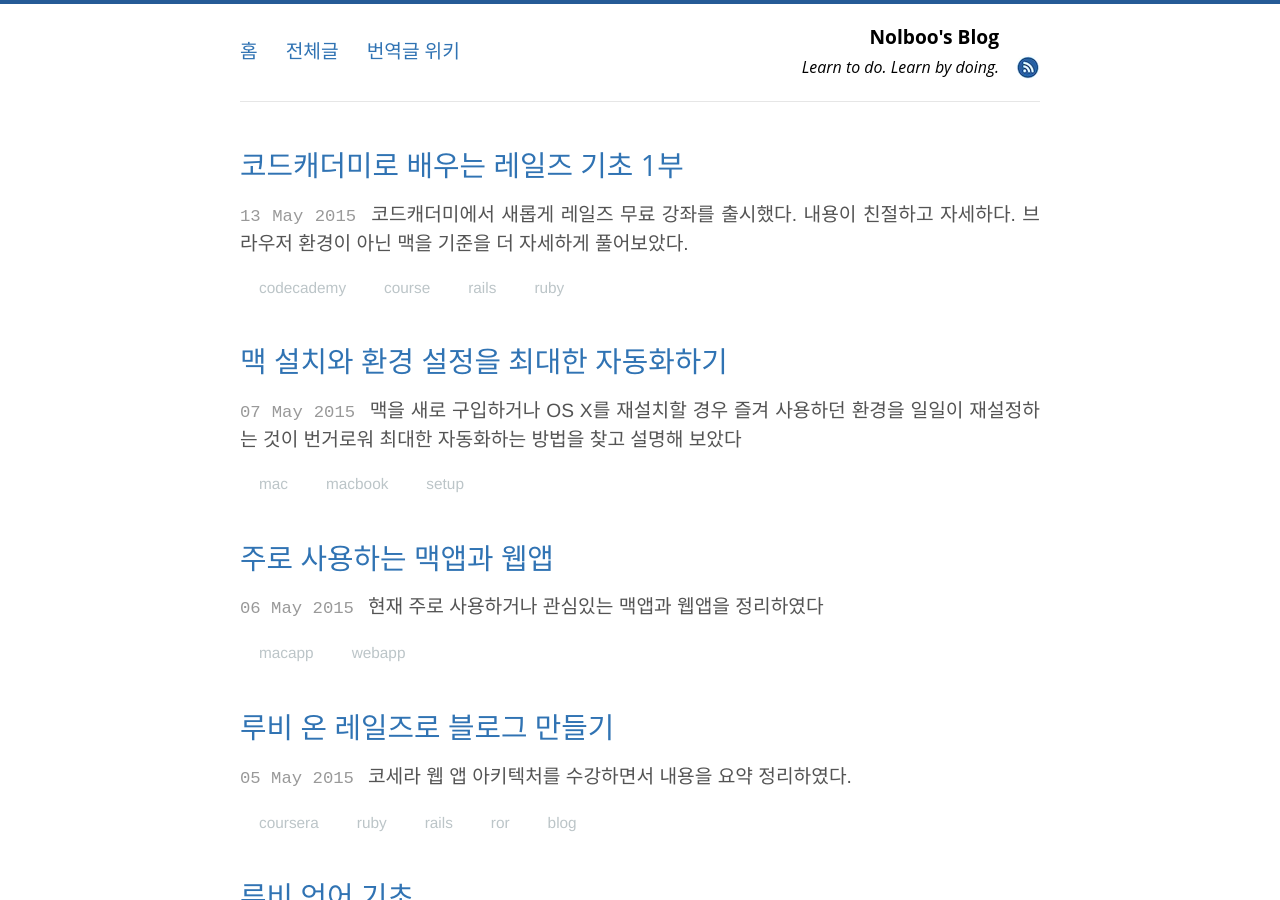
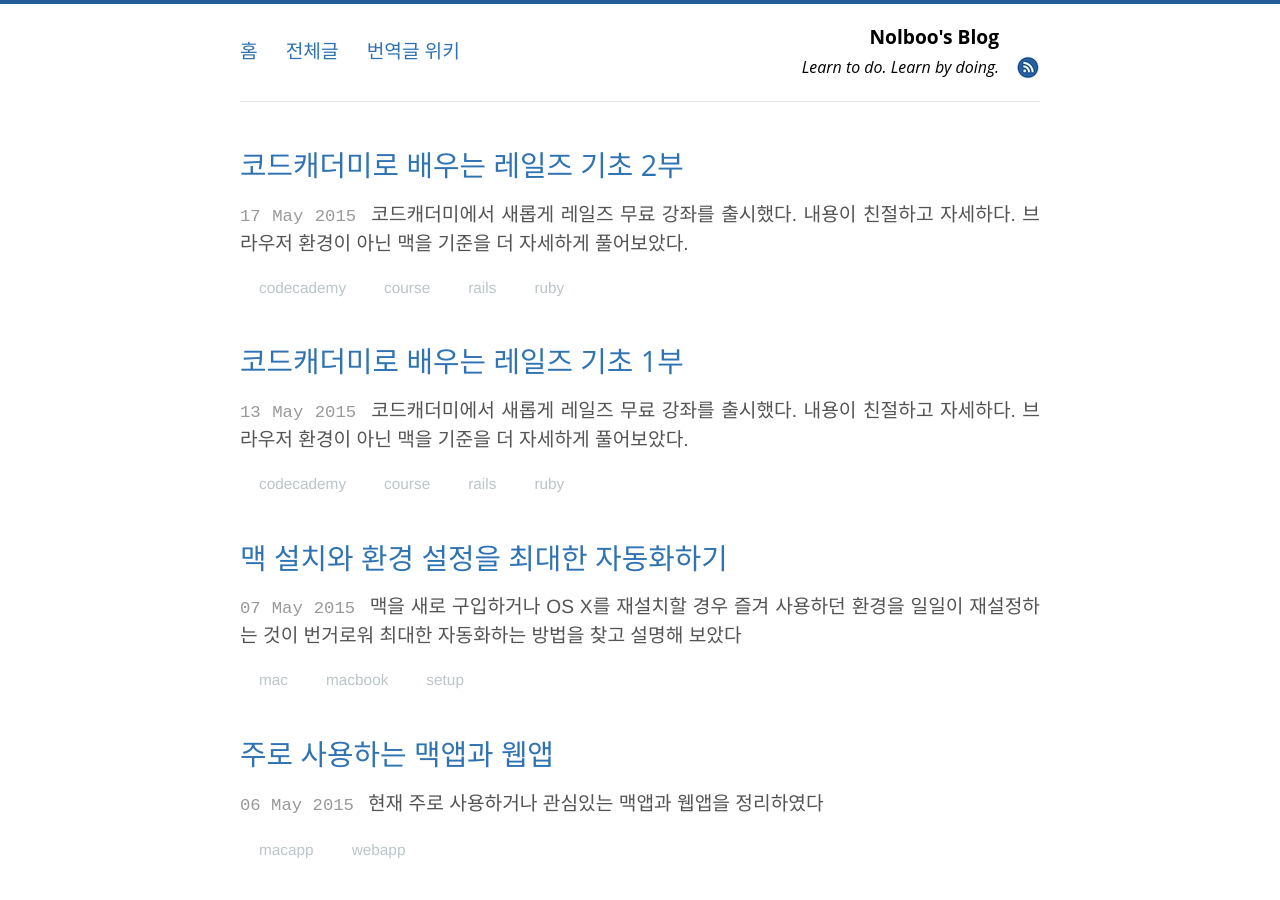
Before and after one commit to nolboo/nolboo.github.io, a Jekyll site: the page built from index.html, in a window 1280 px wide and 900 px high. Built offline with Jekyll 4.4.1, drawn with Linux system fonts in a browser that asks for light colours; Markdown is read by kramdown in place of the engine named in the settings; the list of posts is cut into pages by our own code; some of the changed text lies outside the part shown.

Commit message:
Post rails codecademy 2

````diff
--- a/_posts/2015-05-13-rails-codecademy.md
+++ b/_posts/2015-05-13-rails-codecademy.md
@@ -9,6 +9,8 @@ tags: [codecademy, course, rails, ruby]
 코드캐더미 강좌는 볼 때마다 친절하게 잘 짜여져 있다는 생각이 든다. 레일즈 기초 강좌도 앞서 포스팅한 코세라 강좌인 [루비 온 레일즈로 블로그 만들기](http://nolboo.github.io/blog/2015/05/05/web-application-architecture/)를 들을 때 이해하지 못한(들을 때는 이해한 듯 했지만;;) 부분까지 잘 설명해준다. 이에 필받아서 [Learn Ruby on Rails | Codecademy](http://www.codecademy.com/learn/learn-rails) 강좌를 오프라인에서도 따라할 수 있게 좀 더 자세하게 풀어서 설명한다.
 
 루비를 모른다면 [Ruby | Codecademy](http://www.codecademy.com/tracks/ruby)를 먼저 하길 권한다.
+
+코드캐더미에서는 모든 것이 웹브라우저에서 인터렉티브하게 진행되기 때문에 레일즈의 설치와 기본 디렉토리 구조는 [루비 온 레일즈로 블로그 만들기](http://nolboo.github.io/blog/2015/05/05/web-application-architecture/)의 "루비온 레일즈 설치" 부분을 참조하는 것으로 대치한다.
 
 ## MySite
 
@@ -36,7 +38,7 @@ tags: [codecademy, course, rails, ruby]
 5. 뷰는 HTML 페이지를 렌더링한다.
 6. 컨트롤러가 사용자가 보고 있는 브라우저에 HTML을 다시 보낸다.
 
-request/response cycle을 보려면 레일즈앱을 만드는 세 부분이 필요하다: 컨트롤러, 루트, 뷰
+request/response cycle을 보려면 레일즈앱을 만드는 세 부분이 필요하다: 컨트롤러, 라우트, 뷰
 
 먼저 컨트롤러를 만들자.
 
@@ -59,18 +61,18 @@ end
 
 ### Route
 
-이제 컨트롤러를 가졌으니, request/response cycle의 두 번째 부분으로 넘어가서 루트를 만들자.
+이제 컨트롤러를 가졌으니, request/response cycle의 두 번째 부분으로 넘어가서 라우트를 만들자.
 `config/routes.rb` 파일을 열고 다음을 추가한다:
 
 ```ruby
 get 'welcome' => 'pages#home'
 ```
 
-이제 `http://localhost:3000/welcome` 방문했을 때 위의 루트가 레일즈에게 `Pages` 컨트롤러의 `home` 액션으로 이 요청을 보내라고 말한다.
+이제 `http://localhost:3000/welcome` 방문했을 때 위의 라우트가 레일즈에게 `Pages` 컨트롤러의 `home` 액션으로 이 요청을 보내라고 말한다.
 
 ### View
 
-컨트롤러와 루트를 가졌으니, request/response cycle의 세 번째 부분으로 넘어가서 뷰를 만들자. `app/views/pages/home.html.erb`을 만들고 다음 HTML을 입력한다. 자신의 이름으로 채워라.
+컨트롤러와 라우트를 가졌으니, request/response cycle의 세 번째 부분으로 넘어가서 뷰를 만들자. `app/views/pages/home.html.erb`을 만들고 다음 HTML을 입력한다. 자신의 이름으로 채워라.
 
 ```html
 <div class="main">
@@ -91,11 +93,11 @@ get 'welcome' => 'pages#home'
 
 1. 새 레일즈 앱을 제너레이트한다.
 2. 컨트롤러를 제너레이트하고 액션을 추가한다.
-3. 루트를 만들고 컨트롤러 액션에 URL을 매핑한다.
+3. 라우트를 만들고 컨트롤러 액션에 URL을 매핑한다.
 4. HTML, CSS로 뷰를 만든다.
 5. 로컬 웹서버를 실행하고 브라우저에서 앱을 미리보기한다.
 
-정적`static` 페이지를 가진 레일즈앱을 만들었으며, 컨트롤러, 루트, 뷰를 사용하였다. 정적 페이지를 가진 레이즈 앱은 모든 사용자가 같은 화면을 보게 된다.
+정적`static` 페이지를 가진 레일즈앱을 만들었으며, 컨트롤러, 라우트, 뷰를 사용하였다. 정적 페이지를 가진 레이즈 앱은 모든 사용자가 같은 화면을 보게 된다.
 
 * 전체 소스를 [깃허브 저장소](https://github.com/nolboo/rails-codecademy-static)에 올려놓았다.
 
@@ -121,7 +123,7 @@ get 'welcome' => 'pages#home'
 
 MessengerApp이라는 레일즈 앱을 만들었다.
 
-[Request-Response Cycle II](http://www.codecademy.com/articles/request-response-cycle-dynamic)를 보라. 레일즈을 만드는 네 부분이 필요하다 - 모델, 루트, 컨트롤러, 뷰
+[Request-Response Cycle II](http://www.codecademy.com/articles/request-response-cycle-dynamic)를 보라. 레일즈을 만드는 네 부분이 필요하다 - 모델, 라우트, 컨트롤러, 뷰
 
 ### Model
 
@@ -175,13 +177,13 @@ m2 = Message.create(content: "Let's meet there!")
 
 ### Controller
 
-이제 모델을 가졌으니 request/response cycle의 두번째와 세번째 부분으로 넘어가서 컨트롤러와 루트를 만들자.
+이제 모델을 가졌으니 request/response cycle의 두번째와 세번째 부분으로 넘어가서 컨트롤러와 라우트를 만들자.
 
 <pre class="terminal">
     rails generate controller Messages
 </pre>
 
-`config/routes.rb` 파일을 열고 다음을 추가하여 `/messages` URL을 Messages 컨트롤러의 `index` 액션에 매핑하는 루트를 만든다:
+`config/routes.rb` 파일을 열고 다음을 추가하여 `/messages` URL을 Messages 컨트롤러의 `index` 액션에 매핑하는 라우트를 만든다:
 
 ```ruby
 get '/messages' => 'messages#index'
@@ -197,7 +199,7 @@ end
 
 Messages 컨트롤러의 액션명을 `index`로 한 이유는? [Standard Controller Actions](http://www.codecademy.com/articles/standard-controller-actions)를 참조하라. 레일즈는 데이터를 일반적으로 조작하기 위한 7가지의 표준 컨트롤러 액션을 제공한다.(`index`, `show`, `new`, `create`, `edit`, `update`, `destroy`) 여기서는 모든 메시지의 목록을 보여주길 원해서 `index` 액션을 사용했다.
 
-이제 사용자가 `http://localhost:3000/messages`를 방문하면 루트 파일은 이 요청을 Messages 컨트롤러의 `index` 액션으로 매핑한다. `index` 액션은 데이터베이스의 모든 메시지를 가져와 `@messages` 변수에 저장한다.
+이제 사용자가 `http://localhost:3000/messages`를 방문하면 라우트 파일은 이 요청을 Messages 컨트롤러의 `index` 액션으로 매핑한다. `index` 액션은 데이터베이스의 모든 메시지를 가져와 `@messages` 변수에 저장한다.
 
 ### View
 
@@ -242,7 +244,7 @@ Messages 컨트롤러의 액션명을 `index`로 한 이유는? [Standard Contro
 
 지금까지 메시지를 데이터베이스에서 로드하고 뷰에서 보여주었다. 그럼 어떻게 새로운 메시지를 만들고 그것을 데이터베이스에 저장할까? [Standard Controller Actions](http://www.codecademy.com/articles/standard-controller-actions)를 참조하면, `new`와 `create` 액션을 사용할 필요가 있다.
 
-루트 파일 `config/routes.rb`에 `message/new` 요청을 Message 컨트롤러의 `new` 액션과 매핑하는 루트를 만들어 준다:
+라우트 파일 `config/routes.rb`에 `message/new` 요청을 Message 컨트롤러의 `new` 액션과 매핑하는 라우트를 만들어 준다:
 
 ```ruby
 get '/messages/new' => 'messages#new'
@@ -256,7 +258,7 @@ def new
 end
 ```
 
-루트 파일 `config/routes.rb`에 다음 루트를 추가하여 Messages 컨트롤러의 `create` 액션에 요청을 매핑한다.
+라우트 파일 `config/routes.rb`에 다음 라우트를 추가하여 Messages 컨트롤러의 `create` 액션에 요청을 매핑한다.
 
 ```ruby
 post 'messages' => 'messages#create'
--- /dev/null
+++ b/_posts/2015-05-17-rails-codecademy-2.md
@@ -0,0 +1,294 @@
+---
+layout: post
+title: "코드캐더미로 배우는 레일즈 기초 2부"
+description: "코드캐더미에서 새롭게 레일즈 무료 강좌를 출시했다. 내용이 친절하고 자세하다. 브라우저 환경이 아닌 맥을 기준을 더 자세하게 풀어보았다."
+category: blog
+tags: [codecademy, course, rails, ruby]
+---
+
+[코드캐더미로 배우는 레일즈 기초 1부](http://nolboo.github.io/blog/2015/05/13/rails-codecademy/)에 이어서 두 개의 모델을 가진 TravelApp을 만들어본다.
+
+## TravelApp
+
+한 가지 종류 이상의 데이터를 가진 앱을 만들고 싶을 때 다른 컬럼을 갖기 때문에 하나의 모델로 기술하기에는 혼란스러울 수 있다. 대신 두 개 이상의 모델로 기술할 수 있다.
+
+새로운 TravelApp앱을 만든다:
+
+<pre class="terminal">
+    rails new TravelApp
+    cd TravelApp
+</pre>
+
+### Model
+
+Tag와 Destination이라는 두 개의 모델을 만든다:
+
+<pre class="terminal">
+    rails generate model Tag
+    rails generate model Destination
+</pre>
+
+두 개의 모델 사이의 관계를 정의한다.
+
+`app/models/tag.rb`에:
+
+```ruby
+    has_many :destination
+```
+
+`app/models/destination.rb`에
+
+```ruby
+    belongs_to :tag
+```
+
+`has_many`/`belongs_to` 쌍은 일대다 관계를 정의하기 위해 자주 쓰인다. 몇 가지를 예로 들면:
+
+- a Library has many Books; a Book belongs to a Library : 책과 도서관
+- an Album has many Photos; a Photo belongs to an Album : 사진과 앨범
+- a Store has many Products; a Product belongs to a Store : 상품과 상점
+
+`db/migrate` 안의 tags 테이블에 `title`과 `image`란 string 컬럼들을 추가한다:
+
+```ruby
+    t.string :title
+    t.string :image
+```
+
+destinations 테이블에 `name`, `image`, `descripton`이란 string 컬럼을 추가하고,
+tags 테이블에 foreign key pointing을 추가하기위해 `t.references :tag`를 추가한다:
+
+```ruby
+    t.string :name
+    t.string :image
+    t.string :description
+    t.references :tag
+```
+
+<pre class="terminal">
+    rake db:migrate
+</pre>
+
+`db/seeds.rb`에 [데이터를 입력]()한다.
+
+<pre class="terminal">
+    rake db:seed
+</pre>
+
+### controller, route, view
+
+`Tags` 컨트롤러를 제너레이트한다.
+
+<pre class="terminal">
+    rails generate controller Tags
+</pre>
+
+`config/routes.rb`에 `/tags` 요청을 `Tags` 컨트롤러의 `index` 액션에 매핑하는 새로운 라우트를 추가한다:
+
+```ruby
+    get '/tags' => 'tags#index'
+```
+
+`app/controllers/messages_controller.rb`에 모든 태그 목록을 보여주는 `index` 액션을 추가한다:
+
+```ruby
+    def index
+        @tags = Tag.all
+    end
+```
+
+뷰를 만들기 위해서 `app/views/tags/index.html.erb`를 만들고, 다음을 입력한다:
+
+```html
+<div class="header">
+  <div class="container">
+    <img src="http://s3.amazonaws.com/codecademy-content/courses/learn-rails/img/logo-1tm.svg" width="80">
+    <h1>BokenjiKan</h1>
+  </div>
+</div>
+
+<div class="tags">
+  <div class="container">
+    <div class="cards row">
+      <% @tags.each do |t| %>
+      <div class="card col-xs-4">
+        <%= image_tag t.image %>
+        <h2><%= t.title %></h2>
+        <%= link_to "Learn more", tag_path(t) %>
+      </div>
+      <% end %>
+    </div>
+  </div>
+</div>
+```
+
+`app/assets/stylesheets/application.css`에 CSS를 입력한다:[github]()
+
+이제 `http://localhost:8000/tags`을 방문해서 TravelApp에 웹페이지를 요청한다.
+
+![](https://c1.staticflickr.com/9/8742/17537708420_0e2dfb0165_b.jpg)
+
+이제 특정 태그를 보여주는 액션을 추가해보자. [7가지 표준 컨트롤러 액션 문서](http://www.codecademy.com/articles/standard-controller-actions)를 참조하고, 라우트 화일에 다음 라우트를 추가한다:
+
+```ruby
+get '/tags/:id' => 'tags#show', as: :tag
+```
+
+**이 라우트를 "tag"라고 부르기 위해 `as:`를 사용하였다.**
+
+`app/views/tags/show.html.erb`을 만든다:
+
+```html
+<div class="header">
+  <div class="container">
+    <img src="http://s3.amazonaws.com/codecademy-content/courses/learn-rails/img/logo-1tm.svg" width="80">
+    <h1>BokenjiKan</h1>
+  </div>
+</div>
+
+<div class="tag">
+  <div class="container">
+    <h2><%= @tag.title %></h2>
+
+    <div class="cards row">
+      <% @destinations.each do |d| %>
+      <div class="card col-xs-4">
+        <%= image_tag d.image %>
+        <h2><%= d.name %></h2>
+        <p><%= d.description %></p>
+      </div>
+      <% end %>
+    </div>
+
+  </div>
+</div>
+```
+
+`app/views/tags/index.html.erb`에 다음을 추가한다:
+
+```html
+<%= link_to "Learn more", tag_path(t) %>
+```
+
+**위에서 라우트에 "tag"라는 이름을 주었기 때문에, 레일즈는 `tag_path`라는 헬퍼 매서드를 자동으로 만든다. `tag_path(t)`는 특정 태그의 패스(예를 들면 `/tag/1`)로 URL을 제너레이트한다.**
+
+<pre class="terminal">
+    rails generate controller Destinatins
+</pre>
+
+라우트 파일에 다음 라우트를 추가한다:
+
+```ruby
+get '/destinations/:id' => 'destinations#show', as: :destination
+```
+
+Destinations 컨트롤러 파일에 `show` 액션을 추가한다:
+
+```ruby
+    def show
+      @destination = Destination.find(params[:id])
+    end
+```
+
+뷰 파일 `app/views/destinations/show.html.erb`을 만들고, 목적지의 사진, 이름, 소개를 보여주도록 한다:
+
+```html
+<div class="header">
+  <div class="container">
+    <img src="http://s3.amazonaws.com/codecademy-content/courses/learn-rails/img/logo-1tm.svg" width="80">
+    <h1>BokenjiKan</h1>
+  </div>
+</div>
+
+<div class="destination">
+  <div class="container">
+    <div class="row">
+      <div class="col-xs-12">
+        <%= image_tag @destination.image %>
+        <h2><%= @destination.name %></h2>
+        <p><%= @destination.description %></p>
+      </div>
+    </div>
+  </div>
+</div>
+```
+
+마지막으로 `app/views/tags/show.html.erb`에 다음을 추가한다:
+
+```html
+<p><%= link_to "See more", destination_path(d) %></p>
+```
+
+- "See more"를 링크 텍스트로 준다.
+- `show` 라우트를 "destination"는 이름을 주었기 때문에, 레일즈는 `destination_path`라는 헬퍼 매서드를 자동으로 만든다. 특정 목적지의 패스를 URL로 제너레이트하기 위해 `destination_path`를 사용한다.
+
+이제 앱이 특정 목적지를 보여준다. 목적지의 이름과 설명을 업데이트하는 액션을 추가해보자. [7가지 표준 컨트롤러 액션 문서](http://www.codecademy.com/articles/standard-controller-actions)을 참조하면 `edit`과 `update`를 사용해야한다.
+
+라우트 파일에 다음 라우트를 추가한다:
+
+```ruby
+    get '/destinations/:id/edit' => 'destinations#edit', as: :edit_destination
+    patch '/destinations/:id' => 'destinations#update'
+```
+
+Destinations 컨트롤러의 `show` 액션 밑에 `edit` 액션을 추가한다:
+
+```ruby
+    def edit
+      @destination = Destination.find(params[:id])
+    end
+```
+
+`edit` 액션 밑에 `destination_params`라는 private 매서드를 추가한다:
+
+```ruby
+private
+  def destination_params
+    params.require(:destination).permit(:name, :description)
+  end
+```
+
+`edit` 액션과 private 매서드 사이에 `update` 액션을 추가한다:
+
+```ruby
+def update
+  @destination = Destination.find(params[:id])
+  if @destination.update_attributes(destination_params)
+    redirect_to(:action => 'show', :id => @destination.id)
+  else
+    render 'edit'
+  end
+end
+```
+
+`app/views/destinations/edit.html.erb`를 만들고 다음 코드를 입력한다:
+
+```html
+<div class="header">
+  <div class="container">
+    <img src="http://s3.amazonaws.com/codecademy-content/courses/learn-rails/img/logo-1tm.svg" width="80">
+    <h1>BokenjiKan</h1>
+  </div>
+</div>
+
+<div class="destination">
+  <div class="container">
+    <%= image_tag @destination.image %>
+
+    <%= form_for(@destination) do |f| %>
+      <%= f.text_field :name %>
+      <%= f.text_field :description %>
+      <%= f.submit "Update", :class => "btn" %>
+    <% end %>
+
+  </div>
+</div>
+```
+
+마지막으로 `app/views/destinations/show.html.erb`에 `edit_destination_path`와 `link_to`를 이용하여 링크를 만든다:
+
+```html
+<%= link_to "Edit", edit_destination_path(@destination) %>
+```
+
+소스코드의 위치와 내용을 깃허브의 [커밋 페이지](https://github.com/nolboo/rails-codecademy-TravelApp/commit/3ea65d4068a7abf58375cf19725cbb08ffd02945)에서 자세하게 볼 수 있게 올려놓았다.
````
